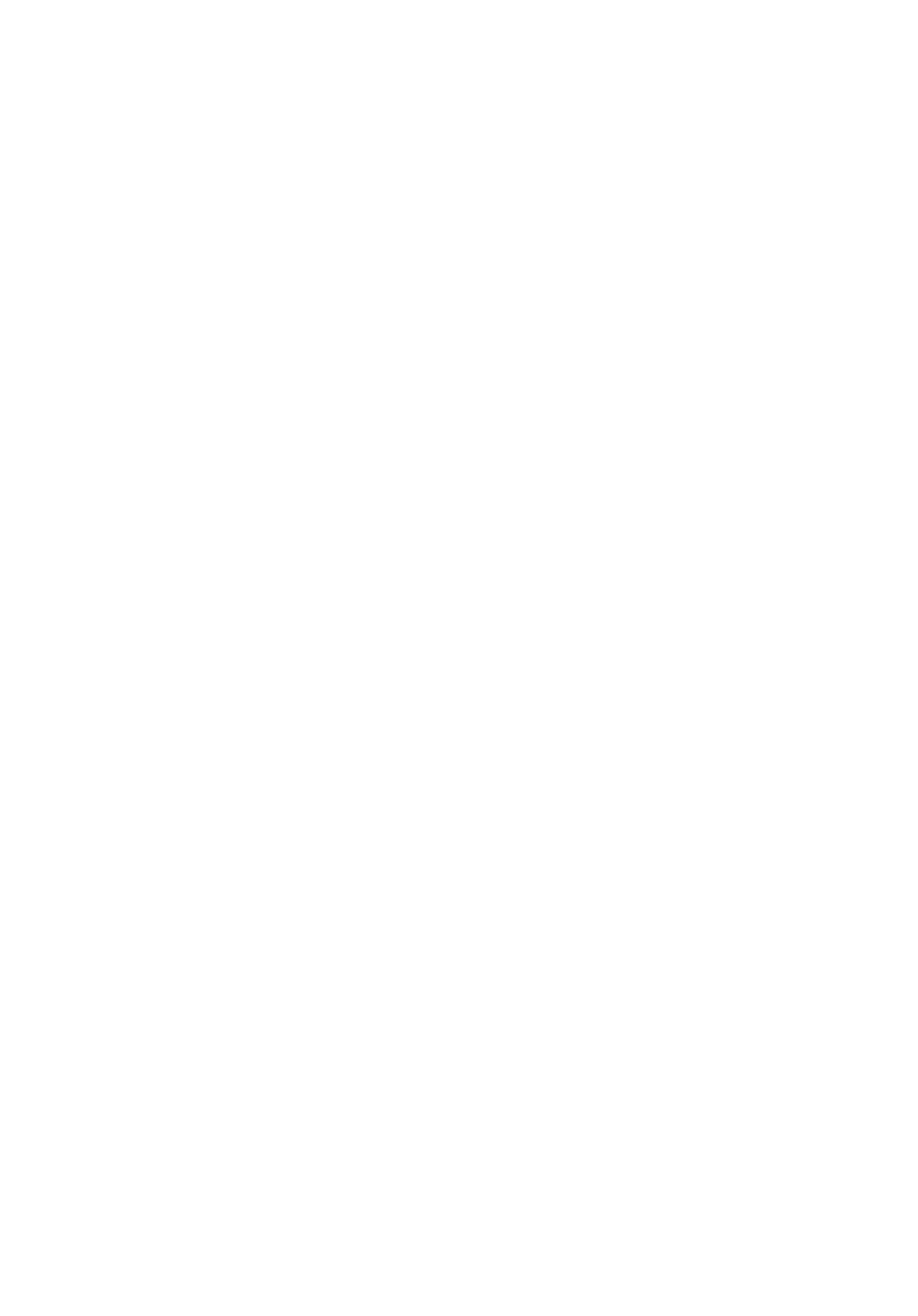
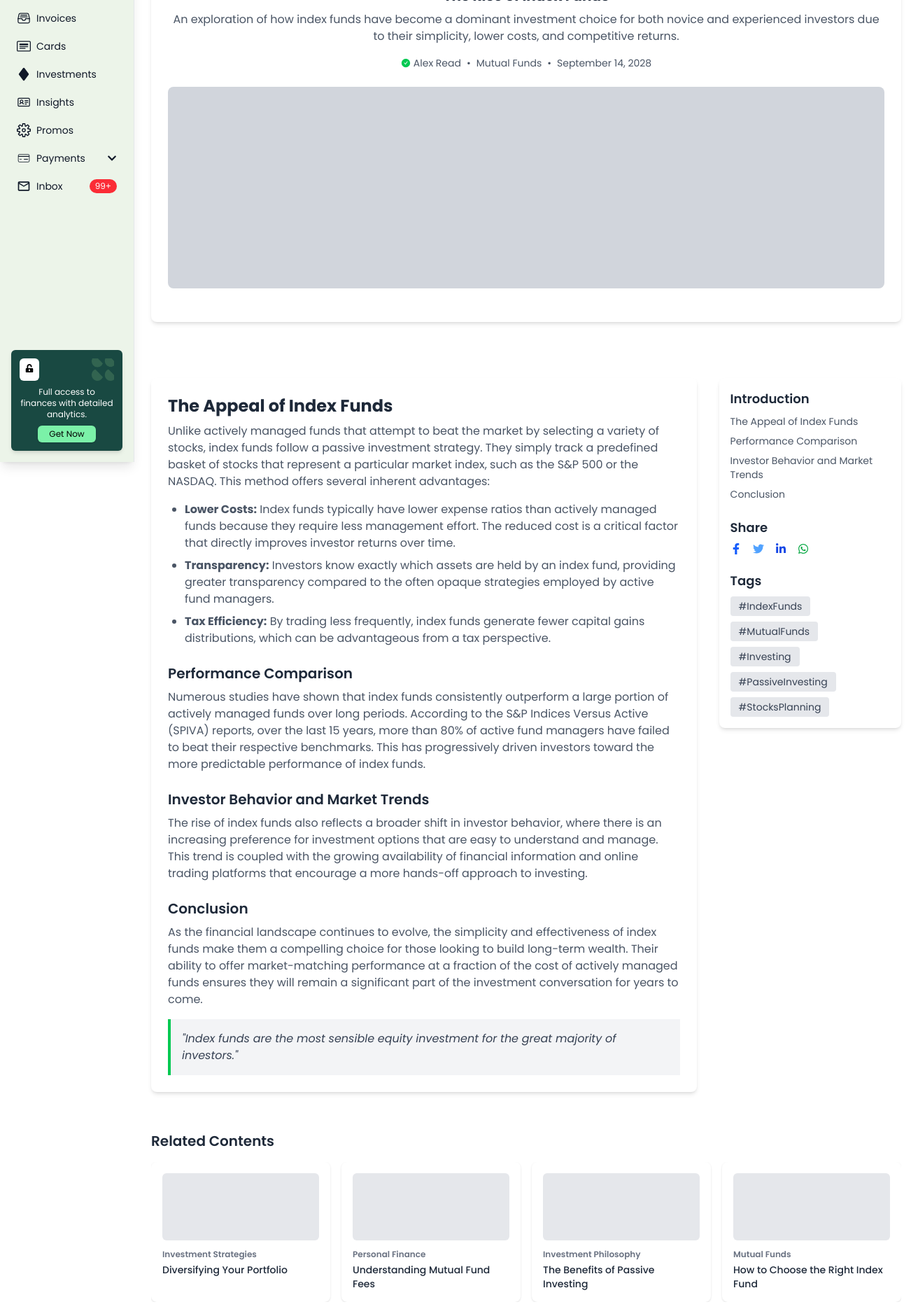
Before and after one commit to SufyanAli56/Dashboard_coin, a React (Vite) app: page /Insights in a window 1280 px wide. Before the commit this address had no page. Shown: the part 140-2020 px from the top of the page at 70% size, 1312 px wide, since content can reach past the window. Before the commit the page ends 800 px from the top, so only its background shows below. Built offline with nearby package versions, Linux system fonts and the light colour scheme; a web font is replaced by a local one.

Commit message:
Insights Page

```diff
--- a/src/App.jsx
+++ b/src/App.jsx
@@ -5,6 +5,7 @@ import Dashboard from "./Ui/Dashboard/Dashboard";
 import Transaction from "./Ui/Transaction/Transaction";
 import Cards from "./Ui/Cards/Cards";
 import Promos from "./Ui/Promos/Promos";
+import Insights from "./Ui/Insights/Insights";
 
 
 const App = () => {
@@ -18,6 +19,7 @@ const App = () => {
             <Route path="/invoices" element={<Invoices  />} />
             <Route path="/Cards" element={<Cards />} />
             <Route path="/Promos" element={<Promos  />} />
+            <Route path="/Insights" element={<Insights  />} />
 
 
             </Routes>
--- /dev/null
+++ b/src/Ui/Insights/Insights.jsx
@@ -0,0 +1,163 @@
+import { FiArrowLeft } from "react-icons/fi";
+import { FaSearch } from "react-icons/fa";
+import { IoMdNotificationsOutline } from "react-icons/io";
+import { FaRegUserCircle } from "react-icons/fa";
+import { AiFillCheckCircle } from "react-icons/ai";
+import Header from "../../components/Header/Header";
+import Sidebar from "../../components/Sidebar/Sidebar";
+import { FaFacebookF, FaTwitter, FaLinkedinIn, FaWhatsapp } from "react-icons/fa";
+
+const Insights = () => {
+  const relatedArticles = [
+    {
+      title: "Diversifying Your Portfolio",
+      category: "Investment Strategies",
+    },
+    {
+      title: "Understanding Mutual Fund Fees",
+      category: "Personal Finance",
+    },
+    {
+      title: "The Benefits of Passive Investing",
+      category: "Investment Philosophy",
+    },
+    {
+      title: "How to Choose the Right Index Fund",
+      category: "Mutual Funds",
+    },
+  ];
+
+  return (
+    <div className="flex min-h-fit">
+      <Sidebar />
+
+      <div className="flex-1">
+        <Header />
+
+        {/* Main Content */}
+        <div className="p-4 md:p-6 lg:ml-44 mt-8">
+          {/* Article Header Section */}
+          <div className="mt-6 bg-white p-4 md:p-6 rounded-lg shadow-md">
+            <h2 className="text-lg md:text-xl font-bold text-center text-gray-800">
+              The Rise of Index Funds
+            </h2>
+            <p className="text-center text-gray-600 mt-2 text-sm md:text-base">
+              An exploration of how index funds have become a dominant investment
+              choice for both novice and experienced investors due to their
+              simplicity, lower costs, and competitive returns.
+            </p>
+
+            <div className="flex flex-col md:flex-row justify-center items-center space-y-2 md:space-y-0 md:space-x-2 mt-4 text-gray-600 text-sm">
+              <div className="flex items-center">
+                <AiFillCheckCircle className="text-green-500" />
+                <span className="ml-1">Alex Read</span>
+              </div>
+              <span className="hidden md:inline">•</span>
+              <span>Mutual Funds</span>
+              <span className="hidden md:inline">•</span>
+              <span>September 14, 2028</span>
+            </div>
+
+            <div className="mt-6 mb-6 bg-gray-300 h-48 md:h-72 rounded-lg"></div>
+          </div>
+        </div>
+
+        {/* Article Content and Sidebar */}
+        <div className="p-4 md:p-6 lg:ml-44 mt-8 flex flex-col lg:flex-row gap-8">
+          {/* Left Side - Article Content */}
+          <div className="w-full lg:w-3/4 bg-white p-4 md:p-6 rounded-lg shadow-md">
+            <h2 className="text-xl md:text-2xl font-bold text-gray-800">The Appeal of Index Funds</h2>
+            <p className="text-gray-600 mt-2 text-sm md:text-base">
+              Unlike actively managed funds that attempt to beat the market by selecting a variety of stocks,
+              index funds follow a passive investment strategy. They simply track a predefined basket of stocks
+              that represent a particular market index, such as the S&P 500 or the NASDAQ. This method offers
+              several inherent advantages:
+            </p>
+
+            {/* Bullet Points Section */}
+            <ul className="list-disc pl-6 text-gray-600 mt-4 text-sm md:text-base">
+              <li className="mt-2">
+                <strong>Lower Costs:</strong> Index funds typically have lower expense ratios than actively managed funds because they require less management effort. The reduced cost is a critical factor that directly improves investor returns over time.
+              </li>
+              <li className="mt-2">
+                <strong>Transparency:</strong> Investors know exactly which assets are held by an index fund, providing greater transparency compared to the often opaque strategies employed by active fund managers.
+              </li>
+              <li className="mt-2">
+                <strong>Tax Efficiency:</strong> By trading less frequently, index funds generate fewer capital gains distributions, which can be advantageous from a tax perspective.
+              </li>
+            </ul>
+
+            {/* Performance Comparison */}
+            <h3 className="text-lg md:text-xl font-semibold text-gray-800 mt-6">Performance Comparison</h3>
+            <p className="text-gray-600 mt-2 text-sm md:text-base">
+              Numerous studies have shown that index funds consistently outperform a large portion of actively managed funds over long periods. According to the S&P Indices Versus Active (SPIVA) reports, over the last 15 years, more than 80% of active fund managers have failed to beat their respective benchmarks. This has progressively driven investors toward the more predictable performance of index funds.
+            </p>
+
+            {/* Investor Behavior */}
+            <h3 className="text-lg md:text-xl font-semibold text-gray-800 mt-6">Investor Behavior and Market Trends</h3>
+            <p className="text-gray-600 mt-2 text-sm md:text-base">
+              The rise of index funds also reflects a broader shift in investor behavior, where there is an increasing preference for investment options that are easy to understand and manage. This trend is coupled with the growing availability of financial information and online trading platforms that encourage a more hands-off approach to investing.
+            </p>
+
+            {/* Conclusion */}
+            <h3 className="text-lg md:text-xl font-semibold text-gray-800 mt-6">Conclusion</h3>
+            <p className="text-gray-600 mt-2 text-sm md:text-base">
+              As the financial landscape continues to evolve, the simplicity and effectiveness of index funds make them a compelling choice for those looking to build long-term wealth. Their ability to offer market-matching performance at a fraction of the cost of actively managed funds ensures they will remain a significant part of the investment conversation for years to come.
+            </p>
+
+            {/* Quote */}
+            <div className="mt-4 p-4 bg-gray-100 border-l-4 border-green-500 italic text-gray-700 text-sm md:text-base">
+              "Index funds are the most sensible equity investment for the great majority of investors."
+            </div>
+          </div>
+
+          {/* Right Side - Sidebar Content */}
+          <div className="w-full lg:w-1/4 h-fit bg-white p-4 rounded-lg shadow-md">
+            <h3 className="text-lg font-semibold text-gray-800">Introduction</h3>
+            <ul className="text-gray-600 text-sm mt-2 space-y-2">
+              <li>The Appeal of Index Funds</li>
+              <li>Performance Comparison</li>
+              <li>Investor Behavior and Market Trends</li>
+              <li>Conclusion</li>
+            </ul>
+
+            {/* Social Media Share Section */}
+            <h3 className="text-lg font-semibold text-gray-800 mt-6">Share</h3>
+            <div className="flex space-x-4 mt-2">
+              <FaFacebookF className="text-blue-600 cursor-pointer" />
+              <FaTwitter className="text-blue-400 cursor-pointer" />
+              <FaLinkedinIn className="text-blue-700 cursor-pointer" />
+              <FaWhatsapp className="text-green-600 cursor-pointer" />
+            </div>
+
+            {/* Tags Section */}
+            <h3 className="text-lg font-semibold text-gray-800 mt-6">Tags</h3>
+            <div className="flex flex-wrap gap-2 mt-2">
+              <span className="bg-gray-200 text-gray-700 px-3 py-1 text-sm rounded">#IndexFunds</span>
+              <span className="bg-gray-200 text-gray-700 px-3 py-1 text-sm rounded">#MutualFunds</span>
+              <span className="bg-gray-200 text-gray-700 px-3 py-1 text-sm rounded">#Investing</span>
+              <span className="bg-gray-200 text-gray-700 px-3 py-1 text-sm rounded">#PassiveInvesting</span>
+              <span className="bg-gray-200 text-gray-700 px-3 py-1 text-sm rounded">#StocksPlanning</span>
+            </div>
+          </div>
+        </div>
+
+        {/* Related Articles Section */}
+        <div className="ml-4 md:ml-44 mt-8 px-4 md:px-6 pb-8">
+          <h2 className="text-xl font-semibold text-gray-800 mb-4">Related Contents</h2>
+          <div className="flex gap-4 overflow-x-auto scrollbar-hide">
+            {relatedArticles.map((article, index) => (
+              <div key={index} className="w-48 md:w-64 bg-white p-4 rounded-lg shadow-sm flex-shrink-0">
+                <div className="h-24 bg-gray-200 rounded-md mb-3"></div>
+                <p className="text-xs text-gray-500 font-semibold">{article.category}</p>
+                <h3 className="text-sm font-medium text-gray-800 mt-1">{article.title}</h3>
+              </div>
+            ))}
+          </div>
+        </div>
+      </div>
+    </div>
+  );
+};
+
+export default Insights;
```
